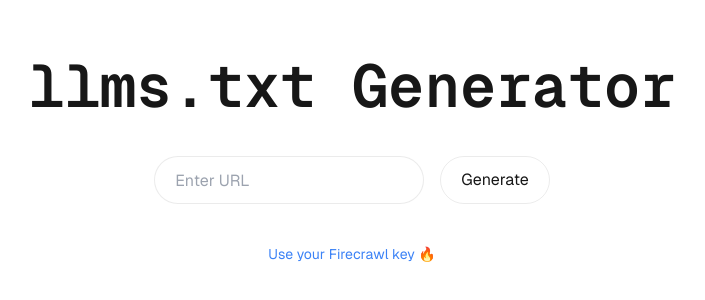
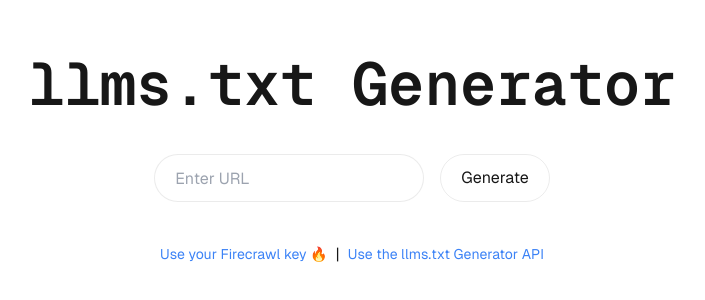
Before and after one commit to wesstone12/llmstxt-generator-aoai, a Next.js app: page / in a window 1280 px wide. Shown: the part 240-540 px from the top of the page, without its empty margins (288-993 px from the left). Built offline with nearby package versions, Linux system fonts and the light colour scheme.

Commit message:
Update page.tsx

```diff
--- a/app/page.tsx
+++ b/app/page.tsx
@@ -13,6 +13,7 @@
   const [apiKeySet, setApiKeySet] = useState<boolean>(false);
   const [mapUrls, setMapUrls] = useState<string[]>([]);
   const [scrapingMessage, setScrapingMessage] = useState<string>("");
+  const [apiInfoMessage, setApiInfoMessage] = useState<string>("");
 
   useEffect(() => {
     let interval: NodeJS.Timeout;
@@ -137,7 +138,13 @@
               </div>
             )}
 
+            | <a href="#" onClick={() => setApiInfoMessage(apiInfoMessage ? "" : "You can access llms.txt via API by simply going to 'http://llmstxt.firecrawl.dev/{YOUR_URL}' or llms-full.txt via API with 'http://llmstxt.firecrawl.dev/{YOUR_URL}/full'. If you have a Firecrawl API key, you can use it by adding '?FIRECRAWL_API_KEY=YOUR_API_KEY' to the end of the URL for full results.")} className="text-blue-500 pointer-events-auto text-sm"> Use the llms.txt Generator API</a>
+
           </div>
+          {apiInfoMessage && (
+            <div className="relative w-1/2 text-sm text-black">{apiInfoMessage}</div>
+          )}
+
 
           {apiMessage && (
               <>
```
